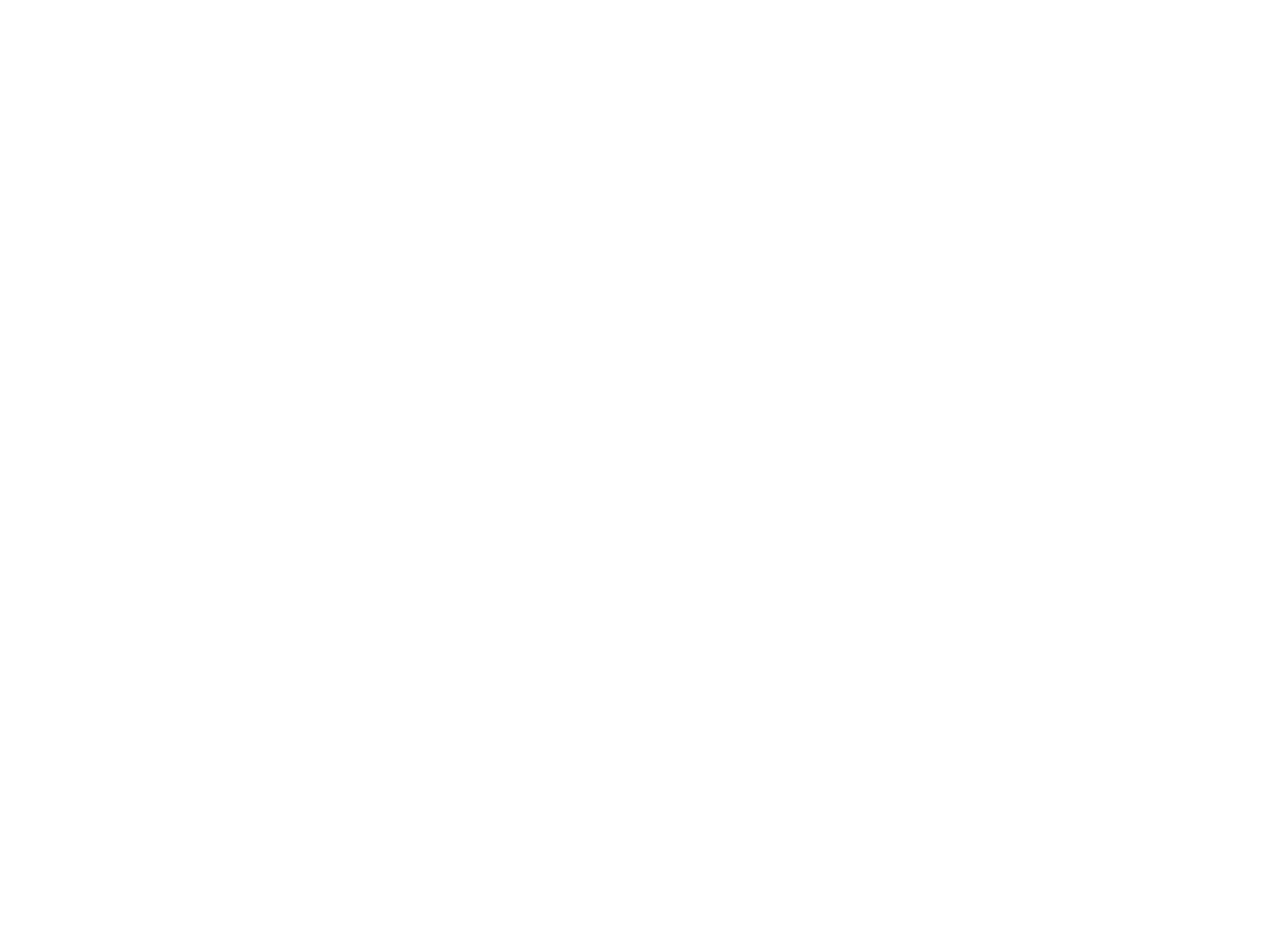
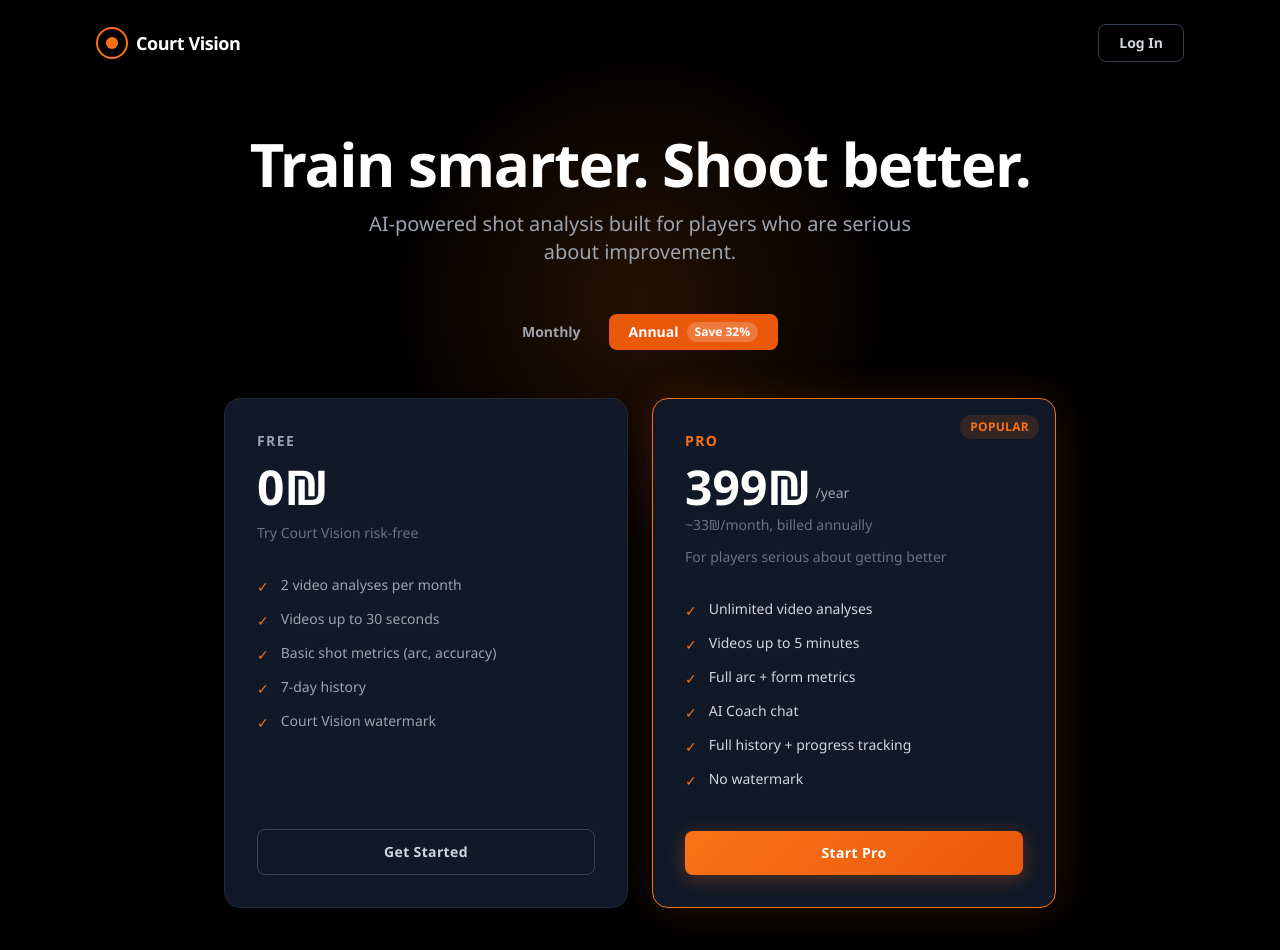
Before and after one commit to alonyS123/court-vision, a React (Vite) app: page /pricing in a window 1280 px wide. Before the commit this address had no page. Shown: the top 950 px of the page. Before the commit the page ends 800 px from the top, so only its background shows below. Built offline with nearby package versions, Linux system fonts and the light colour scheme.

Commit message:
Add pricing page, refactor footer layout, prep database for subscriptions

```diff
--- a/src/App.jsx
+++ b/src/App.jsx
@@ -10,6 +10,7 @@
 import ProtectedRoute from './components/ProtectedRoute'
 import Chat from './pages/Chat'
 import PrivacyPolicy from './pages/PrivacyPolicy'
+import Pricing from './pages/Pricing'
 
 function App(){
   return (
@@ -24,6 +25,7 @@
         <Route path="/analysis" element={<ProtectedRoute><Analysis /></ProtectedRoute>} />
         <Route path="/chat" element={<ProtectedRoute><Chat /></ProtectedRoute>} />
         <Route path="/privacy-policy" element={<PrivacyPolicy />} />
+        <Route path="/pricing" element={<Pricing />} />
     </Routes>
     </BrowserRouter>
 
--- a/src/components/Footer.jsx
+++ b/src/components/Footer.jsx
@@ -2,7 +2,7 @@
 
 export default function Footer() {
   return (
-    <div className="w-screen border-t border-gray-900 py-8 px-6 md:px-8 mt-auto -mx-6 md:-mx-8">
+    <div className="border-t border-gray-900 py-8 px-6 md:px-8 mt-auto">
       <div className="max-w-6xl mx-auto flex justify-between items-center">
         <div className="flex items-center gap-2">
           <div className="w-6 h-6 rounded-full border-2 border-orange-500 flex items-center justify-center">
--- a/src/pages/Dashboard.jsx
+++ b/src/pages/Dashboard.jsx
@@ -2,6 +2,7 @@
 import { useNavigate } from 'react-router-dom'
 import { supabase } from '../supabase'
 import { LineChart, Line, XAxis, YAxis, CartesianGrid, Tooltip, ResponsiveContainer } from 'recharts'
+import Footer from '../components/Footer'
 
 export default function Dashboard() {
 
@@ -68,7 +69,8 @@
 }
 
     return (
-        <div className="min-h-screen bg-black text-white p-8">
+        <div className="min-h-screen bg-black text-white flex flex-col">
+            <div className="flex-1 p-8">
             <div className="max-w-2xl mx-auto">
                 <p className="text-orange-500 text-sm font-bold tracking-widest uppercase">Court Vision</p>
 
@@ -241,6 +243,8 @@
                 </>
 )}
             </div>
+            </div>
+        <Footer />
         </div>
     )
 }
--- a/src/pages/Login.jsx
+++ b/src/pages/Login.jsx
@@ -58,9 +58,9 @@
 }
 
     return (
-        <div className="min-h-screen bg-black text-white flex flex-col items-center justify-center gap-24"
+        <div className="min-h-screen bg-black text-white flex flex-col"
             style={{ fontFamily: "'Segoe UI', sans-serif" }}>
-
+            <div className="flex-1 flex items-center justify-center">
             <div className="w-80" onKeyDown={(e) => { if (e.key === 'Enter') handleLogin() }}>
                 <p className="text-orange-500 text-sm font-bold tracking-widest uppercase mb-2 text-center">Court Vision</p>
                 <h1 className="text-3xl font-bold text-center mb-8">Welcome Back</h1>
@@ -121,6 +121,7 @@
                 Continue with Google
             </button>
             </div>
+            </div>
             <Footer />
         </div>
     )
--- /dev/null
+++ b/src/pages/Pricing.jsx
@@ -0,0 +1,169 @@
+import { useState } from 'react'
+import { useNavigate } from 'react-router-dom'
+import Footer from '../components/Footer'
+
+export default function Pricing() {
+    const [annual, setAnnual] = useState(true)
+    const navigate = useNavigate()
+
+    return (
+        <div className="min-h-screen bg-black text-white flex flex-col"
+            style={{ fontFamily: "'Segoe UI', sans-serif" }}>
+
+            {/* Background atmosphere */}
+            <div className="fixed inset-0 pointer-events-none">
+                <div className="absolute top-0 left-1/2 -translate-x-1/2 w-[600px] h-[600px] rounded-full opacity-15"
+                    style={{ background: 'radial-gradient(circle, #f97316 0%, transparent 60%)' }} />
+            </div>
+
+            {/* Nav */}
+            <nav className="relative z-10 flex justify-between items-center px-6 md:px-8 py-6 max-w-6xl mx-auto w-full">
+                <div className="flex items-center gap-2 cursor-pointer" onClick={() => navigate('/')}>
+                    <div className="w-8 h-8 rounded-full border-2 border-orange-500 flex items-center justify-center">
+                        <div className="w-3 h-3 rounded-full bg-orange-500" />
+                    </div>
+                    <span className="font-bold text-lg tracking-tight">Court Vision</span>
+                </div>
+                <button
+                    onClick={() => navigate('/login')}
+                    className="px-5 py-2 rounded-lg text-sm font-bold border border-gray-700 text-gray-300 hover:border-orange-500 hover:text-white transition-all"
+                >
+                    Log In
+                </button>
+            </nav>
+
+            {/* Main content */}
+            <div className="relative z-10 flex-1 max-w-4xl mx-auto px-6 md:px-8 pt-12 pb-20 w-full">
+
+                {/* Headline */}
+                <div className="text-center mb-12">
+                    <h1 className="text-4xl md:text-6xl font-bold tracking-tight leading-[1.05] mb-4">
+                        Train smarter. Shoot better.
+                    </h1>
+                    <p className="text-gray-400 text-lg md:text-xl max-w-xl mx-auto leading-relaxed">
+                        AI-powered shot analysis built for players who are serious about improvement.
+                    </p>
+                </div>
+
+                {/* Toggle */}
+                <div className="flex items-center justify-center gap-2 mb-12">
+                    <button
+                        onClick={() => setAnnual(false)}
+                        className={`px-5 py-2 rounded-lg text-sm font-bold transition-all ${
+                            !annual ? 'bg-orange-600 text-white' : 'text-gray-400 hover:text-white'
+                        }`}
+                    >
+                        Monthly
+                    </button>
+                    <button
+                        onClick={() => setAnnual(true)}
+                        className={`px-5 py-2 rounded-lg text-sm font-bold transition-all flex items-center gap-2 ${
+                            annual ? 'bg-orange-600 text-white' : 'text-gray-400 hover:text-white'
+                        }`}
+                    >
+                        Annual
+                        <span className="px-2 py-0.5 rounded-full text-xs font-bold"
+                            style={{
+                                background: annual ? 'rgba(255,255,255,0.2)' : 'rgba(249,115,22,0.15)',
+                                color: annual ? 'white' : '#f97316'
+                            }}>
+                            Save 32%
+                        </span>
+                    </button>
+                </div>
+
+                {/* Cards */}
+                <div className="grid grid-cols-1 md:grid-cols-2 gap-6">
+
+                    {/* Free */}
+                    <div className="bg-gray-900 border border-gray-800 rounded-2xl p-8 flex flex-col">
+                        <p className="text-gray-400 text-sm font-bold tracking-widest uppercase mb-3">Free</p>
+                        <div className="flex items-end gap-1 mb-1">
+                            <span className="text-5xl font-bold">0₪</span>
+                        </div>
+                        <p className="text-gray-500 text-sm mt-2 mb-8">Try Court Vision risk-free</p>
+                        <ul className="space-y-3 mb-10">
+                            {[
+                                '2 video analyses per month',
+                                'Videos up to 30 seconds',
+                                'Basic shot metrics (arc, accuracy)',
+                                '7-day history',
+                                'Court Vision watermark',
+                            ].map((f) => (
+                                <li key={f} className="flex items-start gap-3 text-sm text-gray-400">
+                                    <span className="text-orange-500 mt-0.5 flex-shrink-0">✓</span>
+                                    {f}
+                                </li>
+                            ))}
+                        </ul>
+                        <button
+                            onClick={() => navigate('/login')}
+                            className="mt-auto w-full py-3 rounded-lg font-bold text-sm tracking-wide border border-gray-700 text-gray-300 hover:border-orange-500 hover:text-white transition-all"
+                        >
+                            Get Started
+                        </button>
+                    </div>
+
+                    {/* Pro */}
+                    <div className="relative bg-gray-900 border border-orange-500 rounded-2xl p-8 flex flex-col"
+                        style={{ boxShadow: '0 0 40px rgba(249, 115, 22, 0.15)' }}>
+                        <div className="absolute top-4 right-4 px-2.5 py-1 rounded-full text-xs font-bold tracking-wide"
+                            style={{ background: 'rgba(249, 115, 22, 0.15)', color: '#f97316' }}>
+                            POPULAR
+                        </div>
+                        <p className="text-orange-500 text-sm font-bold tracking-widest uppercase mb-3">Pro</p>
+                        <div className="mb-1">
+                            {annual ? (
+                                <>
+                                    <div className="flex items-end gap-1">
+                                        <span className="text-5xl font-bold">399₪</span>
+                                        <span className="text-gray-400 text-sm mb-2">/year</span>
+                                    </div>
+                                    <p className="text-gray-500 text-sm mt-1">~33₪/month, billed annually</p>
+                                </>
+                            ) : (
+                                <div className="flex items-end gap-1">
+                                    <span className="text-5xl font-bold">49₪</span>
+                                    <span className="text-gray-400 text-sm mb-2">/month</span>
+                                </div>
+                            )}
+                        </div>
+                        <p className="text-gray-500 text-sm mt-2 mb-8">For players serious about getting better</p>
+                        <ul className="space-y-3 mb-10">
+                            {[
+                                'Unlimited video analyses',
+                                'Videos up to 5 minutes',
+                                'Full arc + form metrics',
+                                'AI Coach chat',
+                                'Full history + progress tracking',
+                                'No watermark',
+                            ].map((f) => (
+                                <li key={f} className="flex items-start gap-3 text-sm text-gray-300">
+                                    <span className="text-orange-500 mt-0.5 flex-shrink-0">✓</span>
+                                    {f}
+                                </li>
+                            ))}
+                        </ul>
+                        <button
+                            onClick={() => console.log('Start Pro clicked - Lemon Squeezy not configured yet')}
+                            className="mt-auto w-full py-3 rounded-lg font-bold text-sm tracking-wide transition-all duration-200 hover:scale-[1.02]"
+                            style={{
+                                background: 'linear-gradient(135deg, #f97316, #ea580c)',
+                                boxShadow: '0 4px 20px rgba(249, 115, 22, 0.3)'
+                            }}
+                        >
+                            Start Pro
+                        </button>
+                    </div>
+                </div>
+
+                {/* Value anchor */}
+                <p className="text-center text-gray-600 text-sm mt-10">
+                    Less than ⅙ of a single private training session — every month.
+                </p>
+            </div>
+
+            <Footer />
+        </div>
+    )
+}
--- a/src/pages/Upload.jsx
+++ b/src/pages/Upload.jsx
@@ -37,8 +37,9 @@
     }
 
     return (
-        <div className="min-h-screen bg-black text-white flex flex-col items-center p-6 md:p-8"
+        <div className="min-h-screen bg-black text-white flex flex-col"
             style={{ fontFamily: "'Segoe UI', sans-serif" }}>
+            <div className="flex-1 flex flex-col items-center p-6 md:p-8">
 
             {/* Header */}
             <div className="text-center mt-8">
@@ -128,6 +129,7 @@
                     </button>
                 )}
             </div>
+            </div>
             <Footer/>
         </div>
     )
```
Also changed, not shown: src/pages/Home.jsx (+8 -0 lines).
